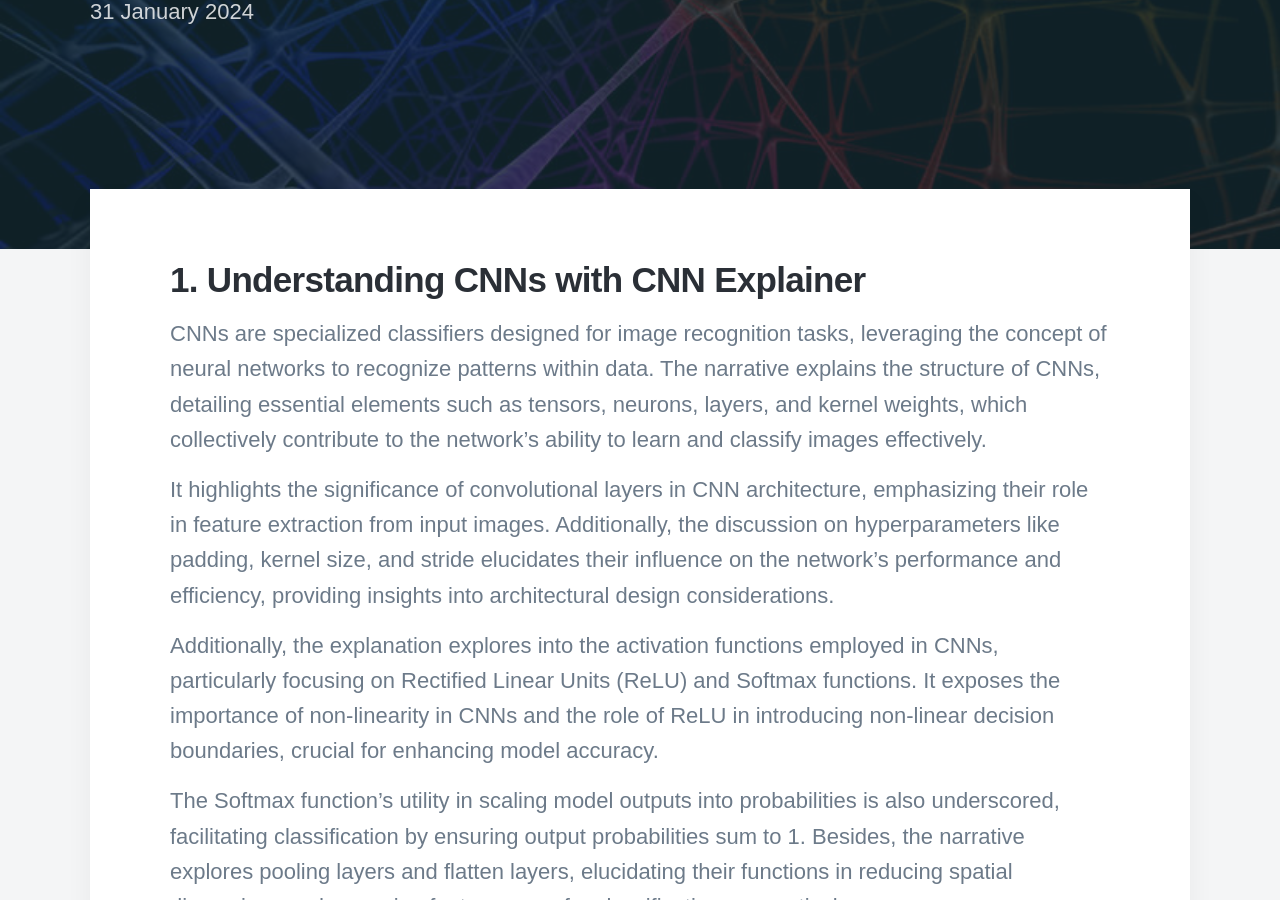
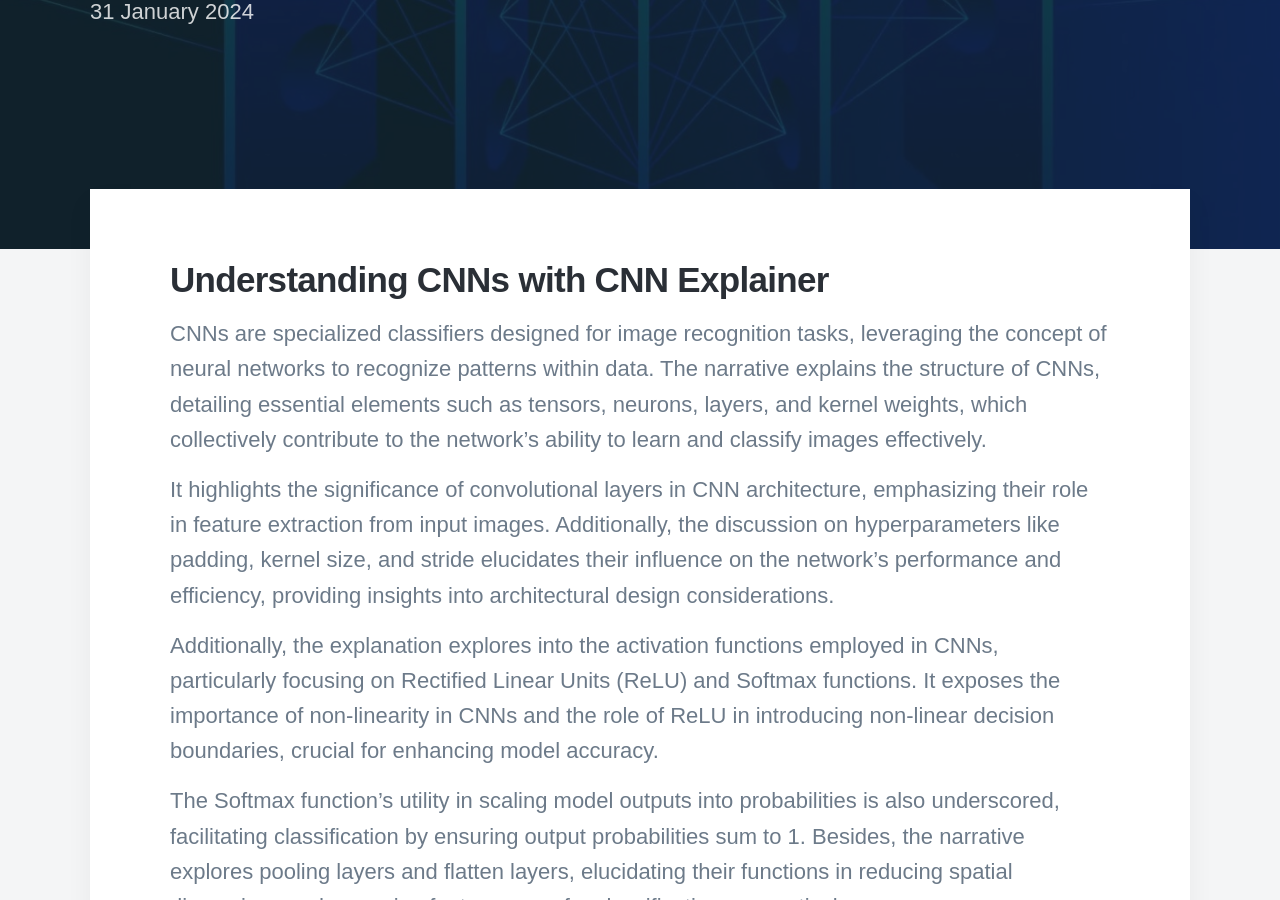
Before and after one commit to DaisyIpatzi/daisyipatzi.github.io, a Jekyll site: the page built from _posts/2024-01-31-CNN-Explainer.md, in a window 1280 px wide and 900 px high, scrolled down 415 px. Built offline with Jekyll 4.4.1, drawn with Linux system fonts in a browser that asks for light colours; nearby versions of some CDN libraries; some web fonts are replaced.

Commit message:
Update 2024-01-31-CNN-Explainer.md

```diff
--- a/_posts/2024-01-31-CNN-Explainer.md
+++ b/_posts/2024-01-31-CNN-Explainer.md
@@ -3,11 +3,11 @@
 subtitle: "Understanding CNNs with CNN Explainer: An In-Depth Analysis of Convolutional Neural Networks Architecture and Operations"
 date: 2024-01-31 00:00:00
 description: "An In-Depth Analysis of Convolutional Neural Networks Architecture and Operations."
-featured_image: "images/demo/neuron.jpg"
+featured_image: "images/demo/cnn-explainer-image.jpg"
 ---
 
 
-## 1. Understanding CNNs with CNN Explainer
+## Understanding CNNs with CNN Explainer
 
 CNNs are specialized classifiers designed for image recognition tasks, leveraging the concept of neural networks to recognize patterns within data. The narrative explains the structure of CNNs, detailing essential elements such as tensors, neurons, layers, and kernel weights, which collectively contribute to the network's ability to learn and classify images effectively.
 
```
